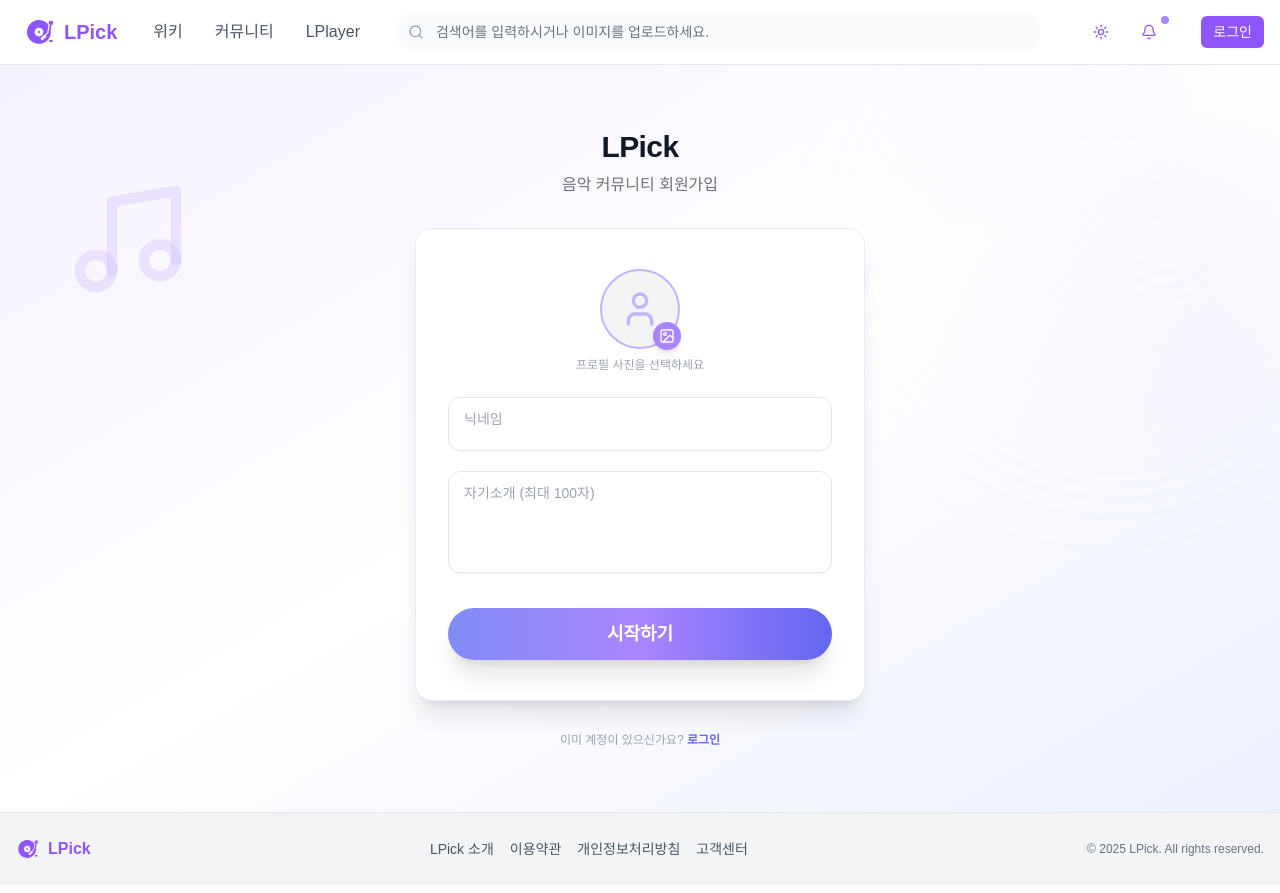
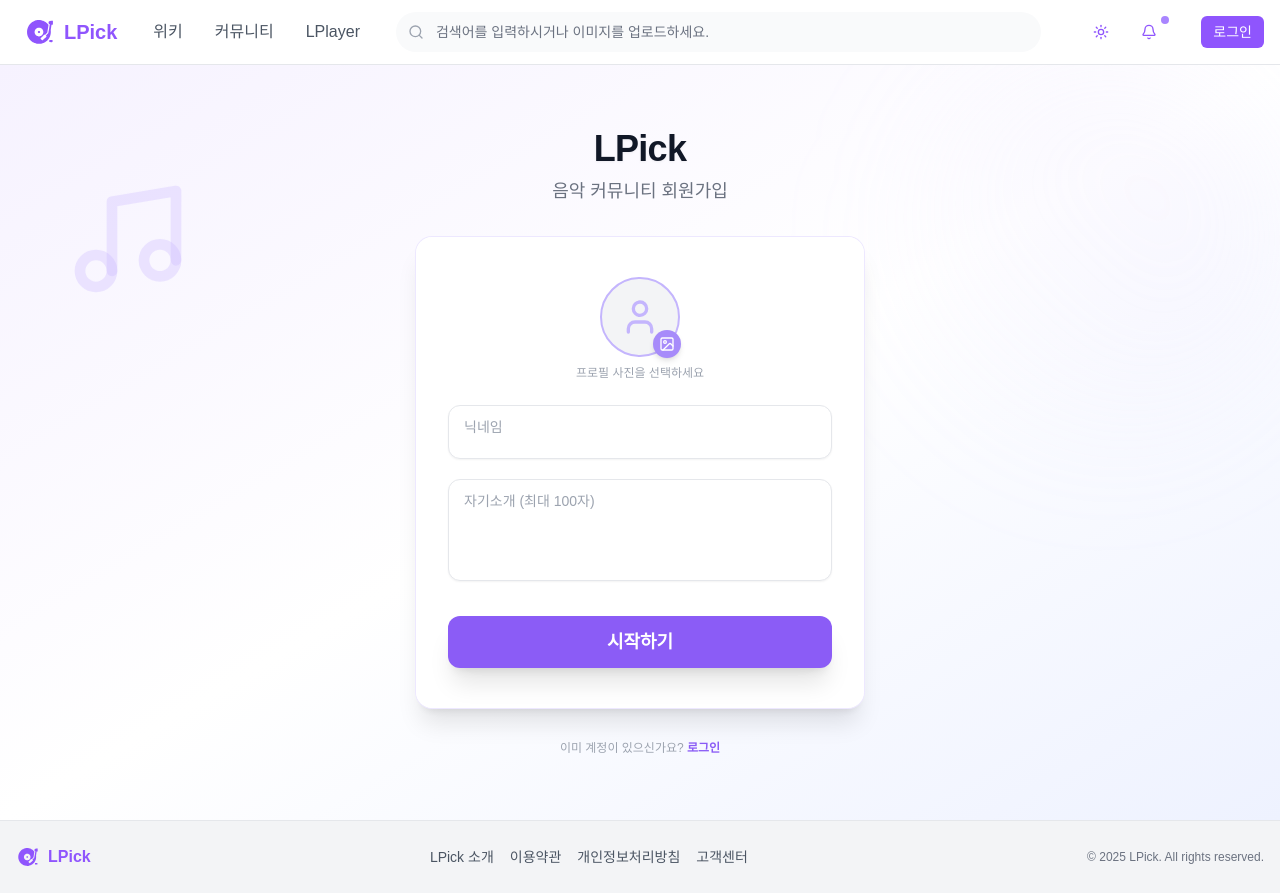
Before and after one commit to 404-Not-Found-DMU/lpick-frontend, a Next.js app: page /signup in a window 1280 px wide. Built offline with nearby package versions, Linux system fonts and the light colour scheme.

Commit message:
fix: #30 회원가입 페이지 라우팅 수정

```diff
--- a/src/app/signup/components/BioInput.tsx
+++ b/src/app/signup/components/BioInput.tsx
@@ -3,7 +3,7 @@ interface BioInputProps {
   onChange: (v: string) => void;
 }
 
-export default function BioInput({ value, onChange }: BioInputProps) {
+const BioInput: React.FC<BioInputProps> = ({ value, onChange }) => {
   return (
     <div className="relative mb-6">
       <textarea
@@ -12,16 +12,18 @@ export default function BioInput({ value, onChange }: BioInputProps) {
         maxLength={100}
         value={value}
         onChange={(e) => onChange(e.target.value)}
-        className={`peer w-full resize-none rounded-xl border border-gray-200 bg-white px-4 pb-2 pt-5 text-base text-gray-900 shadow-sm outline-none transition-all focus:border-indigo-400 focus:ring-2 focus:ring-indigo-100 dark:border-gray-700 dark:bg-gray-900 dark:text-white dark:focus:border-lavender-600 dark:focus:ring-lavender-900/30`}
+        className={`peer w-full resize-none rounded-xl border border-gray-200 bg-white px-4 pb-2 pt-5 text-base text-gray-900 shadow-sm outline-none transition-all focus:border-violet-400 focus:ring-2 focus:ring-violet-100 dark:border-gray-700 dark:bg-gray-900 dark:text-white dark:focus:border-violet-600 dark:focus:ring-violet-900/30`}
         placeholder=" "
         autoComplete="off"
       />
       <label
         htmlFor="bio"
-        className="pointer-events-none absolute left-4 top-2 z-10 origin-[0] -translate-y-1 scale-90 transform text-sm text-gray-400 duration-200 peer-placeholder-shown:top-4 peer-placeholder-shown:scale-100 peer-placeholder-shown:text-gray-400 peer-focus:top-2 peer-focus:scale-90 peer-focus:text-indigo-400 dark:text-gray-500 dark:peer-focus:text-lavender-400"
+        className="pointer-events-none absolute left-4 top-2 z-10 origin-[0] -translate-y-1 scale-90 transform text-sm text-gray-400 duration-200 peer-placeholder-shown:top-4 peer-placeholder-shown:scale-100 peer-placeholder-shown:text-gray-400 peer-focus:top-2 peer-focus:scale-90 peer-focus:text-violet-400 dark:text-gray-500 dark:peer-focus:text-violet-400"
       >
         자기소개 (최대 100자)
       </label>
     </div>
   );
-}
+};
+
+export default BioInput;
--- a/src/app/signup/components/NicknameInput.tsx
+++ b/src/app/signup/components/NicknameInput.tsx
@@ -3,7 +3,7 @@ interface NicknameInputProps {
   onChange: (v: string) => void;
 }
 
-export default function NicknameInput({ value, onChange }: NicknameInputProps) {
+const NicknameInput: React.FC<NicknameInputProps> = ({ value, onChange }) => {
   return (
     <div className="relative mb-4">
       <input
@@ -14,16 +14,18 @@ export default function NicknameInput({ value, onChange }: NicknameInputProps) {
         maxLength={16}
         value={value}
         onChange={(e) => onChange(e.target.value)}
-        className={`peer w-full rounded-xl border border-gray-200 bg-white px-4 pb-2 pt-5 text-base text-gray-900 shadow-sm outline-none transition-all focus:border-indigo-400 focus:ring-2 focus:ring-indigo-100 dark:border-gray-700 dark:bg-gray-900 dark:text-white dark:focus:border-lavender-600 dark:focus:ring-lavender-900/30`}
+        className={`peer w-full rounded-xl border border-gray-200 bg-white px-4 pb-2 pt-5 text-base text-gray-900 shadow-sm outline-none transition-all focus:border-violet-400 focus:ring-2 focus:ring-violet-100 dark:border-gray-700 dark:bg-gray-900 dark:text-white dark:focus:border-violet-600 dark:focus:ring-violet-900/30`}
         placeholder=" "
         autoComplete="off"
       />
       <label
         htmlFor="nickname"
-        className="pointer-events-none absolute left-4 top-2 z-10 origin-[0] -translate-y-1 scale-90 transform text-sm text-gray-400 duration-200 peer-placeholder-shown:top-4 peer-placeholder-shown:scale-100 peer-placeholder-shown:text-gray-400 peer-focus:top-2 peer-focus:scale-90 peer-focus:text-indigo-400 dark:text-gray-500 dark:peer-focus:text-lavender-400"
+        className="pointer-events-none absolute left-4 top-2 z-10 origin-[0] -translate-y-1 scale-90 transform text-sm text-gray-400 duration-200 peer-placeholder-shown:top-4 peer-placeholder-shown:scale-100 peer-placeholder-shown:text-gray-400 peer-focus:top-2 peer-focus:scale-90 peer-focus:text-violet-400 dark:text-gray-500 dark:peer-focus:text-violet-400"
       >
         닉네임
       </label>
     </div>
   );
-}
+};
+
+export default NicknameInput;
--- a/src/app/signup/components/ProfileImageInput.tsx
+++ b/src/app/signup/components/ProfileImageInput.tsx
@@ -7,7 +7,7 @@ interface ProfileImageInputProps {
   onChange: (img: string | null) => void;
 }
 
-export default function ProfileImageInput({ value, onChange }: ProfileImageInputProps) {
+const ProfileImageInput: React.FC<ProfileImageInputProps> = ({ value, onChange }) => {
   const fileInputRef = useRef<HTMLInputElement>(null);
 
   const handleImgChange = (e: React.ChangeEvent<HTMLInputElement>) => {
@@ -24,7 +24,7 @@ export default function ProfileImageInput({ value, onChange }: ProfileImageInput
   return (
     <div className="mb-6 flex flex-col items-center">
       <div
-        className="relative mb-2 h-20 w-20 cursor-pointer rounded-full border-2 border-lavender-300 bg-gray-100 transition-all hover:ring-2 hover:ring-lavender-400 dark:border-lavender-700 dark:bg-gray-800"
+        className="relative mb-2 h-20 w-20 cursor-pointer rounded-full border-2 border-violet-300 bg-gray-100 transition-all hover:ring-2 hover:ring-violet-400 dark:border-violet-700 dark:bg-gray-800"
         onClick={handleImgClick}
         tabIndex={0}
         role="button"
@@ -32,7 +32,7 @@ export default function ProfileImageInput({ value, onChange }: ProfileImageInput
         {value ? (
           <Image src={value} alt="프로필 사진" fill className="object-cover" />
         ) : (
-          <User className="absolute left-1/2 top-1/2 h-10 w-10 -translate-x-1/2 -translate-y-1/2 text-lavender-300 dark:text-lavender-700" />
+          <User className="absolute left-1/2 top-1/2 h-10 w-10 -translate-x-1/2 -translate-y-1/2 text-violet-300 dark:text-violet-700" />
         )}
         <input
           type="file"
@@ -41,9 +41,8 @@ export default function ProfileImageInput({ value, onChange }: ProfileImageInput
           className="hidden"
           onChange={handleImgChange}
         />
-        {/* 이미지 아이콘을 input(프로필 원) 우측 하단에 완전히 보이도록 */}
         <span
-          className="absolute bottom-1 right-1 z-20 translate-x-1/4 translate-y-1/4 rounded-full bg-lavender-400 p-1.5 text-white shadow-md dark:bg-lavender-700"
+          className="absolute bottom-1 right-1 z-20 translate-x-1/4 translate-y-1/4 rounded-full bg-violet-400 p-1.5 text-white shadow-md dark:bg-violet-700"
           style={{ pointerEvents: 'none' }}
         >
           <ImageIcon className="h-4 w-4" />
@@ -52,4 +51,6 @@ export default function ProfileImageInput({ value, onChange }: ProfileImageInput
       <span className="text-xs text-gray-400 dark:text-gray-500">프로필 사진을 선택하세요</span>
     </div>
   );
-}
+};
+
+export default ProfileImageInput;
--- /dev/null
+++ b/src/app/signup/components/SignupForm.tsx
@@ -0,0 +1,40 @@
+'use client';
+
+import { useState } from 'react';
+import ProfileImageInput from './ProfileImageInput';
+import NicknameInput from './NicknameInput';
+import BioInput from './BioInput';
+import { useRouter } from 'next/navigation';
+
+const SignupForm: React.FC = () => {
+  const [profileImg, setProfileImg] = useState<string | null>(null);
+  const [nickname, setNickname] = useState('');
+  const [bio, setBio] = useState('');
+  const router = useRouter();
+
+  const handleSubmit = (e: React.FormEvent) => {
+    e.preventDefault();
+    router.push('/');
+  };
+
+  return (
+    <form
+      onSubmit={handleSubmit}
+      className="animate-fade-in w-full rounded-2xl bg-white/95 px-6 py-7 shadow-xl ring-1 ring-lavender-100 backdrop-blur-md dark:bg-gray-900/95 dark:ring-gray-800 sm:px-8 sm:py-10"
+    >
+      <ProfileImageInput value={profileImg} onChange={setProfileImg} />
+      <div className="space-y-5">
+        <NicknameInput value={nickname} onChange={setNickname} />
+        <BioInput value={bio} onChange={setBio} />
+      </div>
+      <button
+        type="submit"
+        className="mt-7 w-full rounded-xl bg-violet-500 px-6 py-3 text-lg font-bold text-white shadow-xl transition hover:bg-violet-700"
+      >
+        시작하기
+      </button>
+    </form>
+  );
+};
+
+export default SignupForm;
--- a/src/app/signup/page.tsx
+++ b/src/app/signup/page.tsx
@@ -1,25 +1,8 @@
-'use client';
-
 import { Music } from 'lucide-react';
-import { useState } from 'react';
-import { useRouter } from 'next/navigation';
-import ProfileImageInput from './components/ProfileImageInput';
-import NicknameInput from './components/NicknameInput';
-import BioInput from './components/BioInput';
+import SignupForm from './components/SignupForm';
 import Link from 'next/link';
 
-const SignupPage = () => {
-  const [profileImg, setProfileImg] = useState<string | null>(null);
-  const [nickname, setNickname] = useState('');
-  const [bio, setBio] = useState('');
-  const router = useRouter();
-
-  const handleSubmit = (e: React.FormEvent) => {
-    e.preventDefault();
-    // 회원가입 처리
-    router.push('/');
-  };
-
+export default function SignupPage() {
   return (
     <div className="relative flex min-h-0 w-full flex-1 bg-gradient-to-br from-lavender-50 via-white to-indigo-50 px-0 py-0 dark:from-gray-900 dark:via-gray-800 dark:to-lavender-900/20 sm:px-0 sm:py-0 lg:px-0 lg:py-0">
       {/* 배경 장식 요소들 (떠다니는 음표만 남김) */}
@@ -39,36 +22,21 @@ const SignupPage = () => {
           <div className="mb-8 flex w-full flex-col items-center">
             <div className="mb-2 flex w-full items-center justify-center">
               <span
-                className="select-none text-3xl font-black tracking-tight text-gray-900 drop-shadow-sm dark:text-white"
+                className="select-none text-4xl font-bold tracking-tight text-gray-900 drop-shadow-sm dark:text-gray-100"
                 style={{ letterSpacing: '-0.02em' }}
               >
                 LPick
               </span>
             </div>
-            <div className="text-base font-medium text-gray-500 dark:text-gray-400">
+            <div className="max-w-2xl text-lg text-gray-500 dark:text-gray-400">
               음악 커뮤니티 회원가입
             </div>
           </div>
-          <form
-            onSubmit={handleSubmit}
-            className="animate-fade-in w-full rounded-2xl bg-white/95 px-6 py-7 shadow-xl ring-1 ring-lavender-100 backdrop-blur-md dark:bg-gray-900/95 dark:ring-gray-800 sm:px-8 sm:py-10"
-          >
-            <ProfileImageInput value={profileImg} onChange={setProfileImg} />
-            <div className="space-y-5">
-              <NicknameInput value={nickname} onChange={setNickname} />
-              <BioInput value={bio} onChange={setBio} />
-            </div>
-            <button
-              type="submit"
-              className="mt-7 w-full rounded-full bg-gradient-to-r from-indigo-400 via-lavender-400 to-indigo-500 px-6 py-3 text-lg font-bold text-white shadow-xl transition hover:from-indigo-500 hover:to-lavender-500 focus:outline-none focus:ring-2 focus:ring-indigo-300 dark:from-lavender-700 dark:via-indigo-700 dark:to-indigo-800 dark:hover:from-lavender-600 dark:hover:to-indigo-600"
-            >
-              시작하기
-            </button>
-          </form>
+          <SignupForm />
           {/* 하단 안내 */}
           <div className="mt-8 text-center text-xs text-gray-400 dark:text-gray-600">
             이미 계정이 있으신가요?{' '}
-            <Link href="/login" className="font-semibold text-indigo-500 hover:underline">
+            <Link href="/login" className="font-semibold text-violet-500 hover:underline">
               로그인
             </Link>
           </div>
@@ -76,6 +44,4 @@ const SignupPage = () => {
       </main>
     </div>
   );
-};
-
-export default SignupPage;
+}
```
Also changed, not shown: next-env.d.ts.
